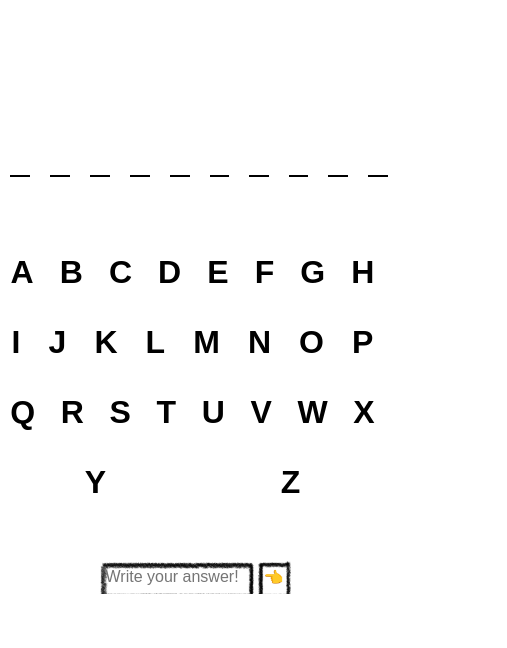
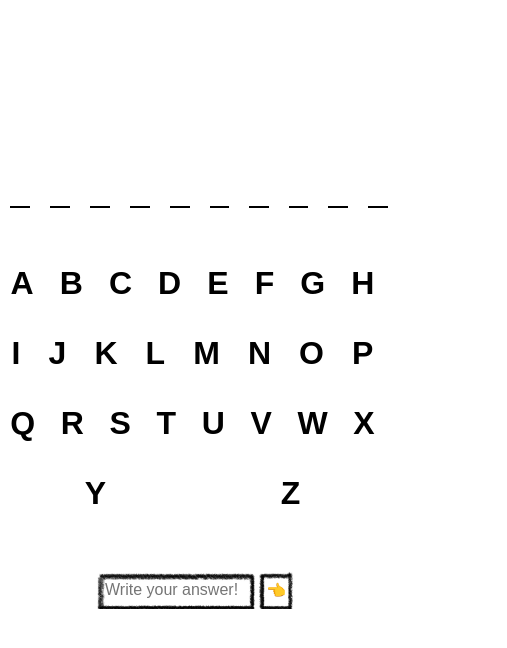
Before and after one commit to newsilver1028/play-ts-hangman, a plain HTML site: page index.html in a window 390 px wide. Both pictures are taken after a click on the button 195 px from the left and 393 px from the top of the page. Shown: the part 58-706 px from the top of the page, 507 px wide, since content can reach past the window. Drawn offline with Linux system fonts and the light colour scheme; a web font is replaced by a local one.

Commit message:
Edit Mobile css

```diff
--- a/style/style.css
+++ b/style/style.css
@@ -335,7 +335,7 @@ body {
   .hangman-img {
     display: none;
     position: absolute;
-    width: 100%;
+    width: 40%;
   }
 
   .visible-hangman {
@@ -363,7 +363,7 @@ body {
     /* overflow: auto; */
     width: 100%;
     height: auto;
-    margin-top: 20px;
+    margin-top: 120px;
     color: transparent;
     text-align: center;
     font-size: 2rem;
@@ -389,7 +389,7 @@ body {
   }
 
   .alphabets-wrapper {
-    margin-top:20px;
+    margin-top:0px;
     padding: 10px;
     display: flex;
     flex-flow: row wrap;
@@ -421,7 +421,7 @@ body {
   .input-answer-wrapper {
     display: flex;
     flex-flow: row nowrap;
-    width: 50%;
+    width: 200px;
     height: auto;
     margin: 5px auto;
     background-image: url("../images/input_background.jpg");
@@ -437,12 +437,12 @@ body {
   }
 
   .input-answer {
-    width: 75%;
-    padding: 8px;
+    width: 145px;
+    padding: 10px;
   }
 
   .input-button {
-    width: 20%;
+    width: 20px;
     cursor: pointer;
   }
 
```
Also changed, not shown: style/style-mobile.css (deleted), 2 other files.
